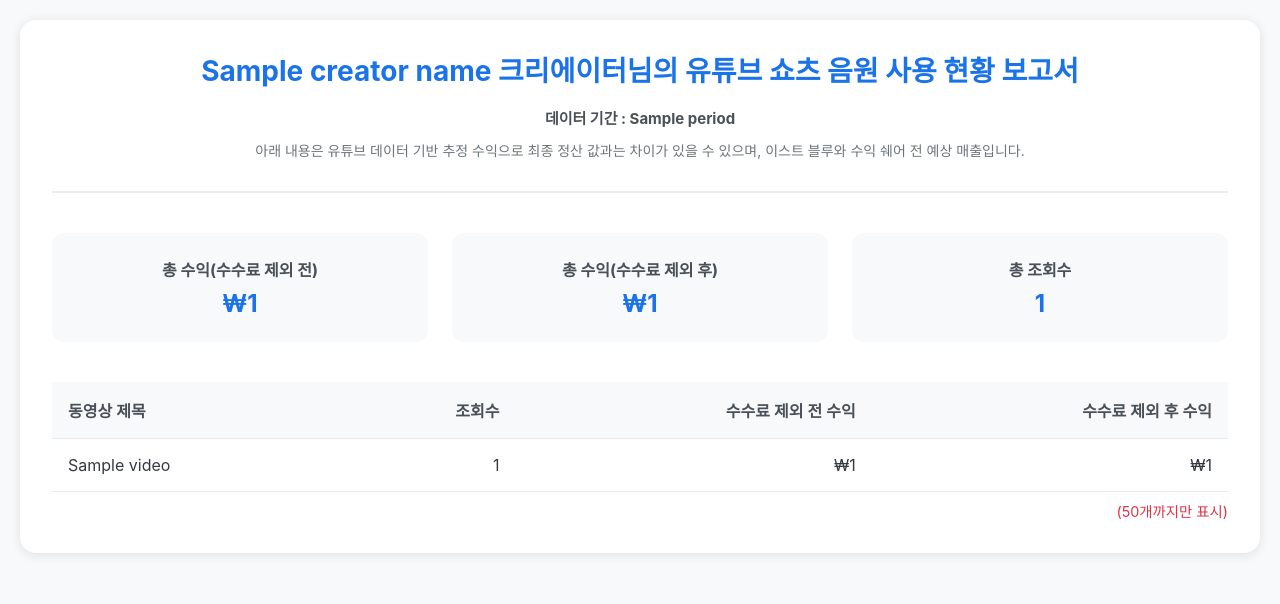
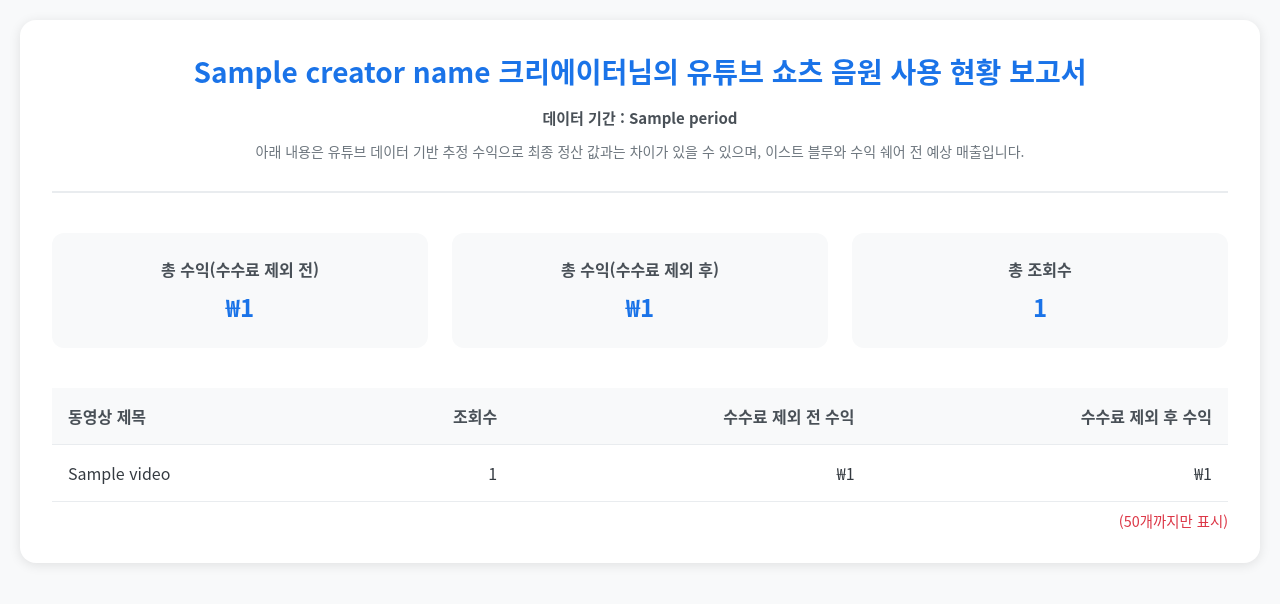
Before and after one commit to dkdla93/excel2report, a Python web app: template templates/template.html in a window 1280 px wide. Shown: the top 604 px of the page. Run offline with Jinja, Linux system fonts and the light colour scheme; the template is opened without the code that fills it: most values are stand-ins (such as "Sample title", 1, 10 or a date in 2020).

Commit message:
Update template.html

```diff
--- a/templates/template.html
+++ b/templates/template.html
@@ -3,8 +3,13 @@
 <head>
     <meta charset="UTF-8">
     <style>
+        @font-face {
+            font-family: 'NanumGothic';
+            src: local('NanumGothic');
+        }
+
         body {
-            font-family: -apple-system, BlinkMacSystemFont, 'Segoe UI', Roboto, 'Helvetica Neue', Arial, sans-serif;
+            font-family: 'NanumGothic', 'Noto Sans CJK KR', sans-serif;
             margin: 0;
             padding: 20px;
             background: #f8f9fa;
```
